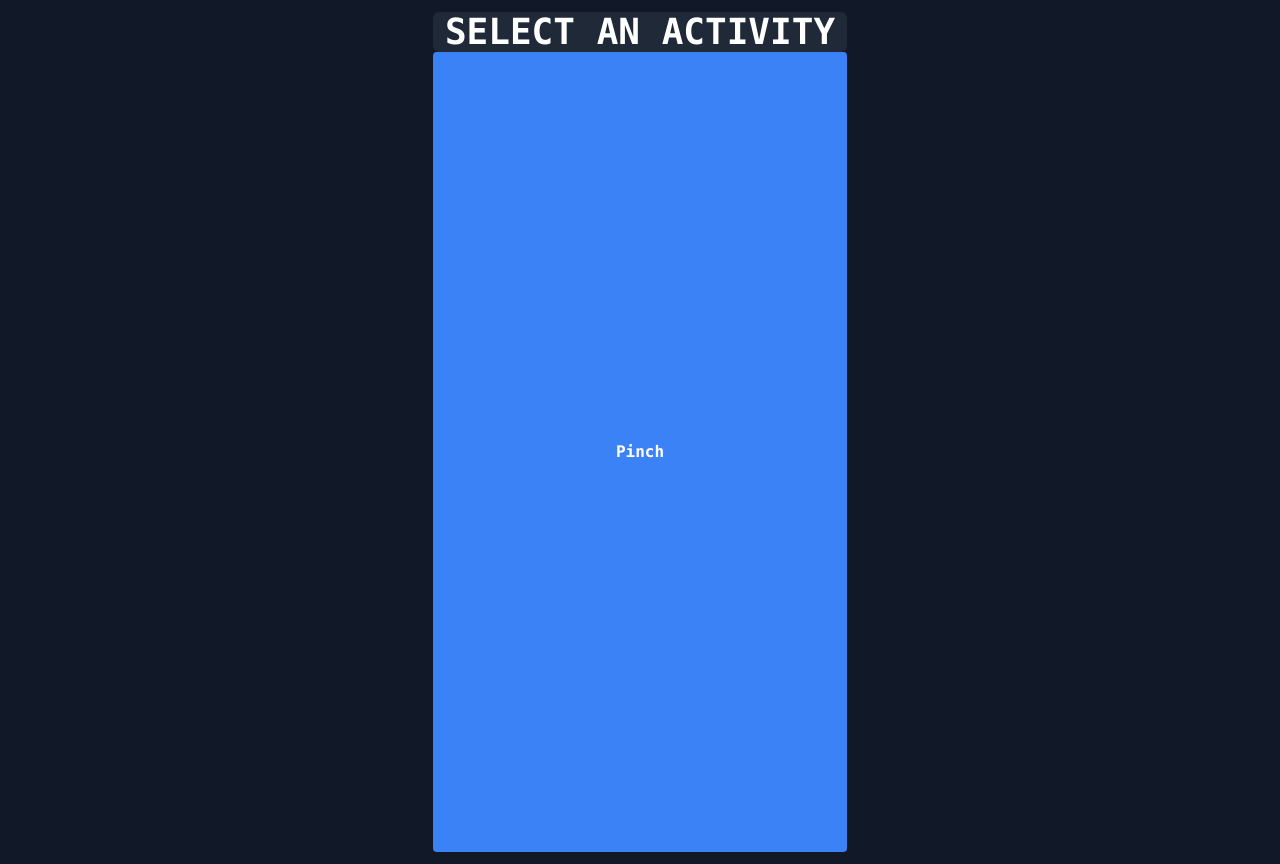
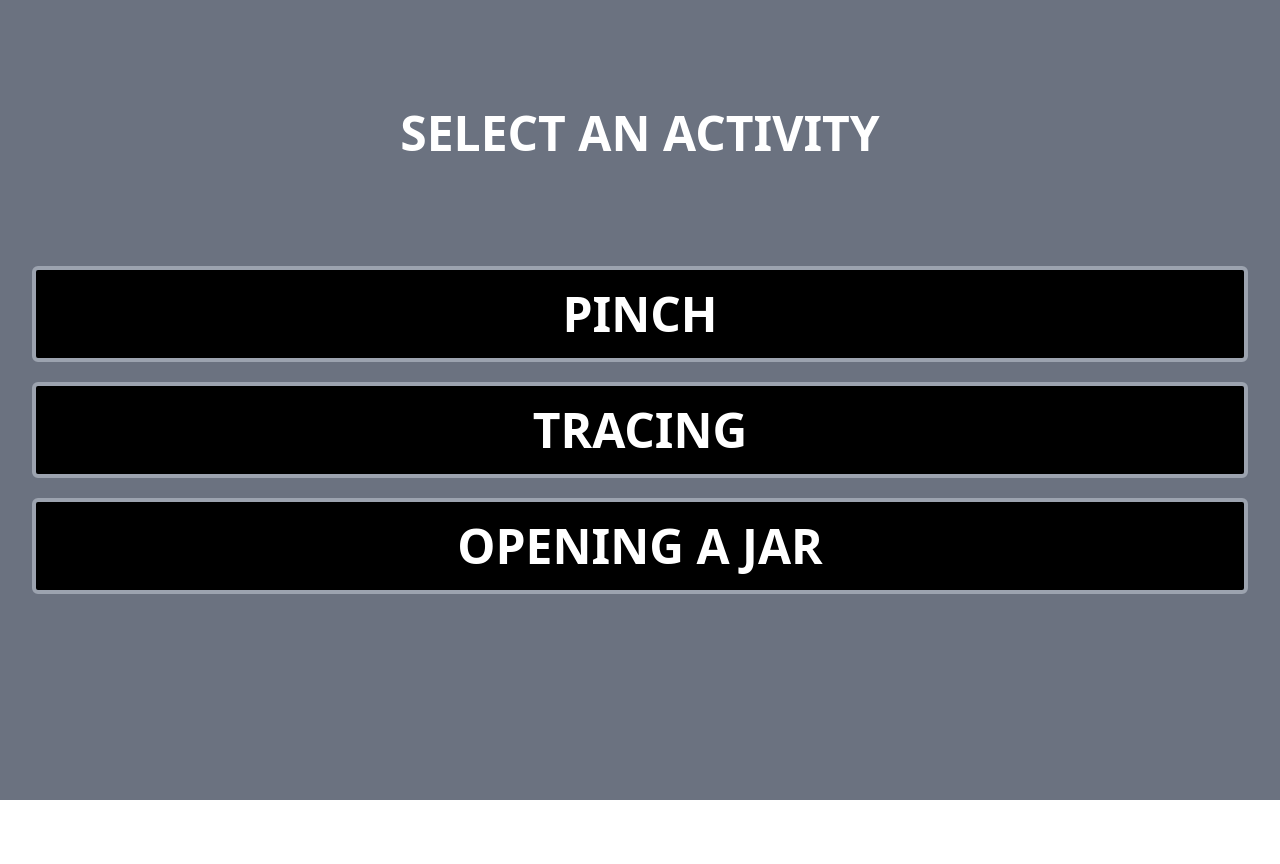
Before and after one commit to abhalala/FSE100-MasterProject-23, a Svelte app: page / in a window 1280 px wide. After the commit the page ends 800 px from the top, so only its background shows below. Built offline with nearby package versions, Linux system fonts and the light colour scheme.

Commit message:
GUI done

```diff
--- a/src/App.svelte
+++ b/src/App.svelte
@@ -5,17 +5,21 @@
   let selectedActivity = writable("select");
 </script>
 
-<div class="overflow-auto">
+<!-- <div class="overflow-auto h-screen w-screen grid ">
   {#if $selectedActivity === "select"}
+    <h1
+      class="text-4xl text-white uppercase font-bold px-3 bg-gray-800 rounded-md"
+    >
+      Select an activity
+    </h1>
     <div
-      class="bg-gray-900 text-white grid justify-center font-mono uppercase font-bold p-3"
+      class="bg-gray-900 text-white grid justify-center h-full w-screen font-mono uppercase font-bold p-3"
     >
-      <h1 class="text-4xl px-3 bg-gray-800 rounded-md">Select an activity</h1>
       <div
-        class="flex space-y-3 flex-col justify-center items-center h-screen bg-gray-900 text-white font-mono uppercase"
+        class="flex space-y-3 flex-col justify-center items-center h-full bg-gray-900 text-white font-mono uppercase"
       >
         <button
-          class="bg-blue-500 hover:bg-blue-700 text-white font-bold p-10 h-full w-full rounded"
+          class="bg-blue-500 hover:bg-blue-700 text-white text-4xl font-sans uppercase font-bold p-10 h-full w-full rounded"
           on:click={() => selectedActivity.set("pinch")}
         >
           Pinch
@@ -29,4 +33,86 @@
       <Pinch />
     </div>
   {/if}
+</div> -->
+
+<div
+  class="bg-gray-500 space-y-3 h-screen overflow-auto grid grid-cols-1 p-3 w-screen"
+>
+  {#if $selectedActivity === "select"}
+    <h1
+      class="font-bold uppercase text-5xl font-sans text-white grid justify-center place-content-center"
+    >
+      Select an activity
+    </h1>
+
+    <div class="space-y-5 m-5">
+      <button
+        on:click={() => selectedActivity.set("pinch")}
+        class="p-5 text-white border-4 text-5xl border-gray-400 rounded-md bg-black font-sans w-full uppercase font-bold"
+      >
+        Pinch
+      </button>
+
+      <button
+        on:click={() => selectedActivity.set("trace")}
+        class="p-5 text-white border-4 text-5xl border-gray-400 rounded-md bg-black font-sans w-full uppercase font-bold"
+      >
+        Tracing
+      </button>
+
+      <button
+        on:click={() => selectedActivity.set("jar")}
+        class="p-5 text-white border-4 text-5xl border-gray-400 rounded-md bg-black font-sans w-full uppercase font-bold"
+      >
+        Opening a Jar
+      </button>
+    </div>
+  {:else if $selectedActivity === "pinch"}
+    <div class="grid justify-center place-content-center space-y-2">
+      <button
+        on:click={() => selectedActivity.set("select")}
+        class="font-sans font-bold text-2xl text-white bg-green-500 p-3 rounded-md"
+      >
+        Back
+      </button>
+      <h1 class="font-bold font-sans text-white text-3xl uppercase">Pinch</h1>
+    </div>
+    <div
+      class="border-4 border-gray-400 bg-black rounded-md overflow-hidden m-3"
+    >
+      <Pinch />
+    </div>
+  {:else if $selectedActivity === "trace"}
+    <div class="grid justify-center place-content-center space-y-2">
+      <button
+        on:click={() => selectedActivity.set("select")}
+        class="font-sans font-bold text-2xl text-white bg-green-500 p-3 rounded-md"
+      >
+        Back
+      </button>
+      <h1 class="font-bold font-sans text-white text-3xl uppercase">Tracing</h1>
+    </div>
+    <div
+      class="border-4 border-gray-400 text-white bg-black rounded-md overflow-hidden m-3"
+    >
+      WIP
+    </div>
+  {:else if $selectedActivity === "jar"}
+    <div class="grid justify-center place-content-center space-y-2">
+      <button
+        on:click={() => selectedActivity.set("select")}
+        class="font-sans font-bold text-2xl text-white bg-green-500 p-3 rounded-md"
+      >
+        Back
+      </button>
+      <h1 class="font-bold font-sans text-white text-3xl uppercase">
+        Opening a jar
+      </h1>
+    </div>
+    <div
+      class="border-4 border-gray-400 text-white bg-black rounded-md overflow-hidden m-3"
+    >
+      WIP
+    </div>
+  {/if}
 </div>
--- a/src/Pinch.svelte
+++ b/src/Pinch.svelte
@@ -5,11 +5,11 @@
   export let percentComplete = 0;
   const sketch = (p5) => {
     p5.setup = () => {
-      p5.createCanvas(p5.windowWidth, p5.windowHeight - 20);
+      p5.createCanvas(p5.windowWidth, p5.windowHeight - 40);
     };
 
     p5.windowResized = () => {
-      p5.resizeCanvas(p5.windowWidth, p5.windowHeight - 20);
+      p5.resizeCanvas(p5.windowWidth, p5.windowHeight - 40);
     };
 
     p5.draw = () => {
@@ -38,7 +38,7 @@
   };
 </script>
 
-<div class="border-black bg-gray-500 text-white touch-none">
+<div class="bg-gray-500 text-white touch-none h-full w-screen">
   <div>
     <P5 {sketch} />
   </div>
```
